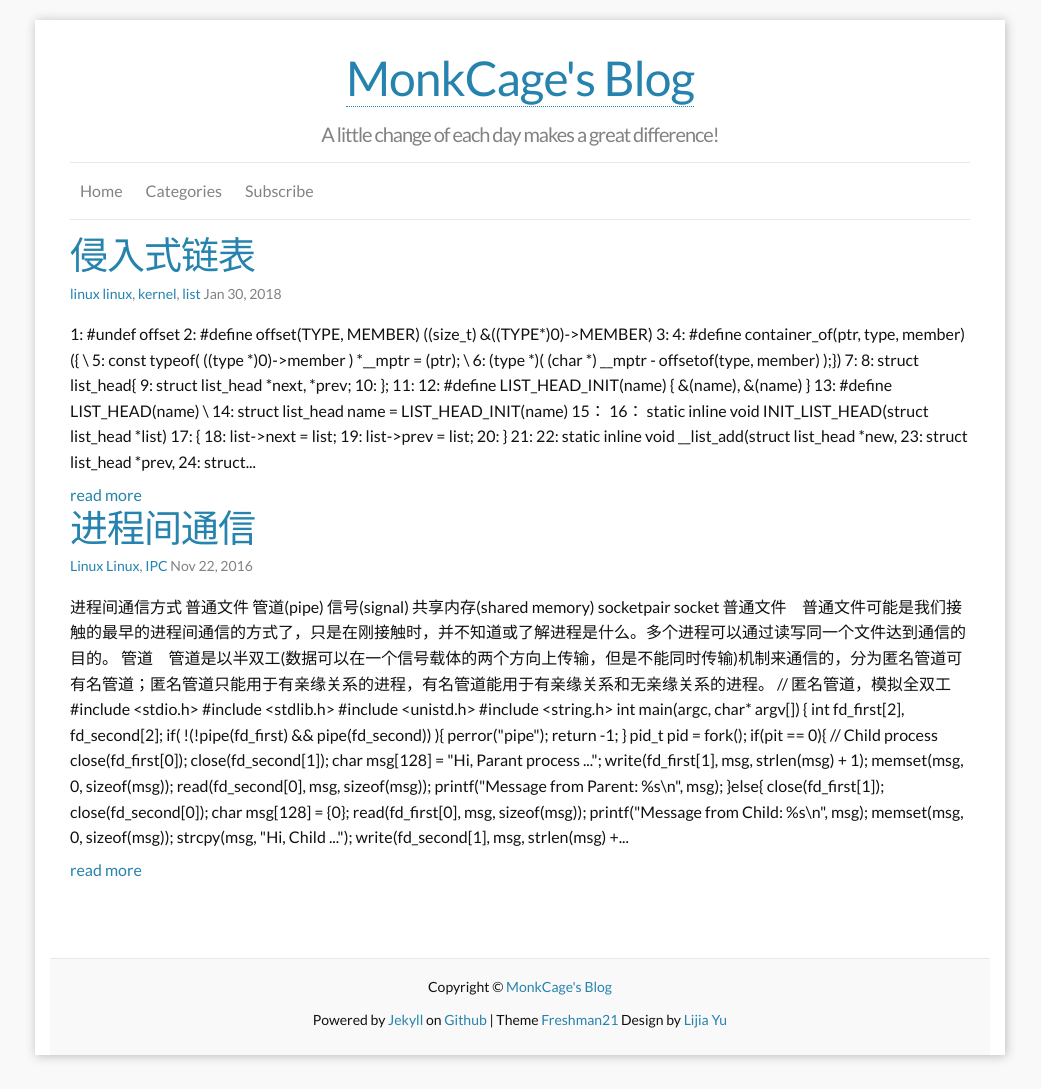
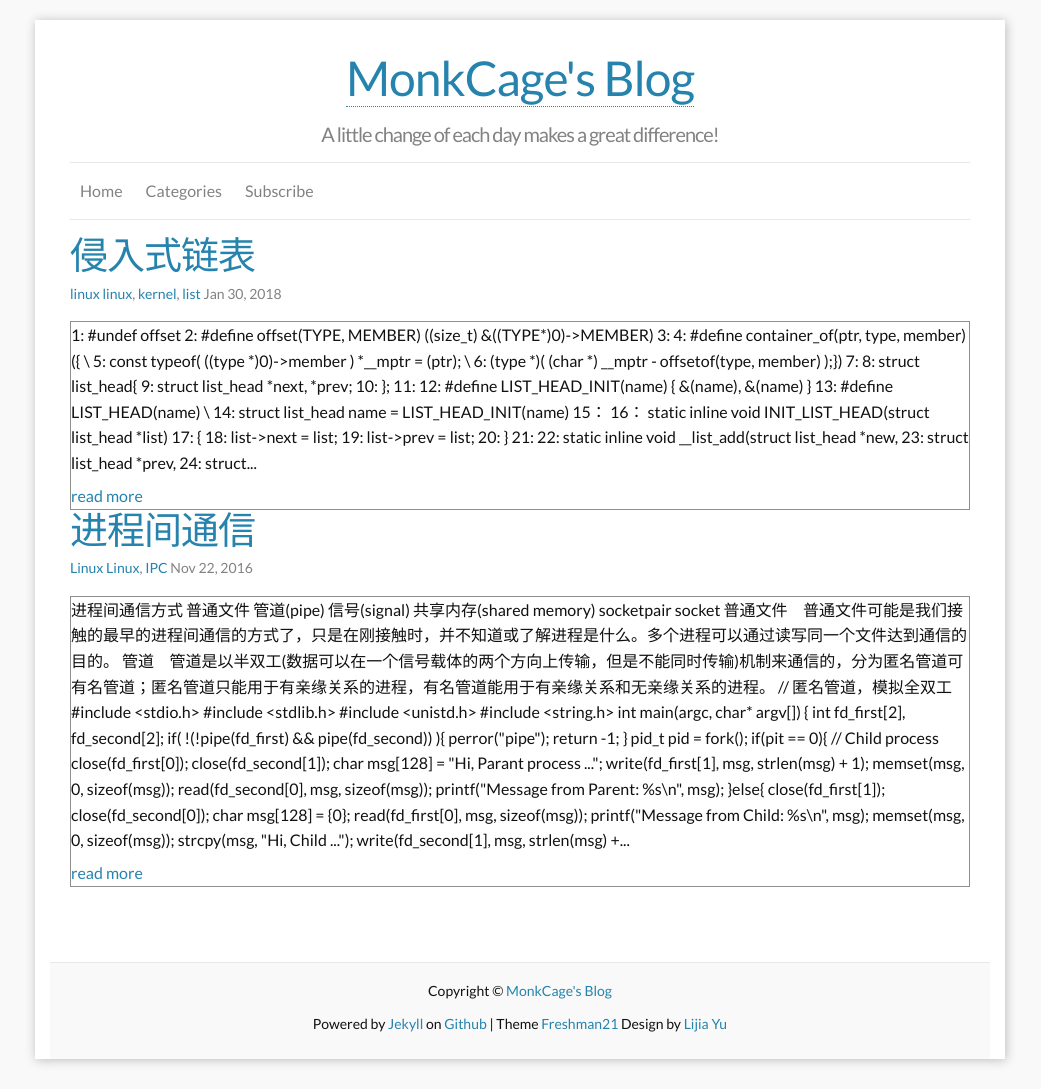
Before and after one commit to monkcage/blog, a Jekyll site: the page built from index.html, in a window 1280 px wide. Shown: the whole page, without its empty margins (120-1161 px from the left). Built offline with Jekyll 4.4.1, drawn with Linux system fonts in a browser that asks for light colours; the list of posts is cut into pages by our own code.

Commit message:
Update index.html

```diff
--- a/index.html
+++ b/index.html
@@ -32,7 +32,7 @@ layout: default
     {%- capture _excerpt -%}<p>{{- post.excerpt | strip_html | truncatewords: 100 -}}</p> {%- endcapture -%}
     {%- capture _link -%}<a href="{{- post.url | absolute_url -}}">read more</a>{%- endcapture -%}
     {%- assign _content = _excerpt | append: _link -%}
-    <div>
+    <div style="border:1px solid #8e8e8e">
       {{ _content }}
     </div>
 
```
